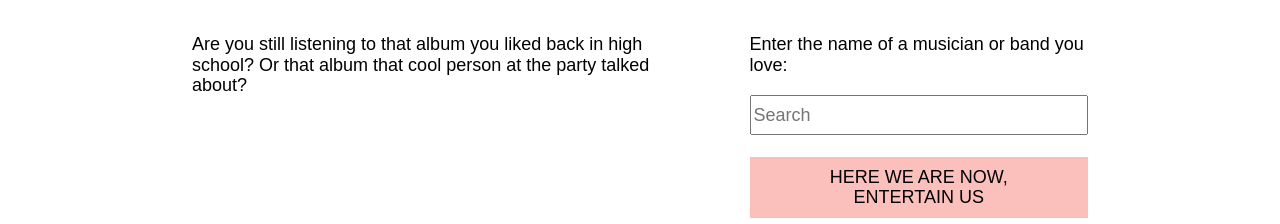
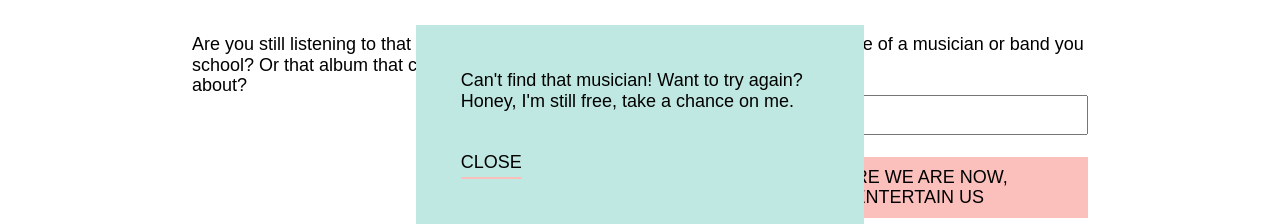
Before and after one commit to lindacolumbus/LindaColumbusProject3, a React (Create React App) app: page / in a window 1280 px wide. Both pictures are taken after typing "Sample" into the empty fields and a click on the button "HERE WE ARE NOW, ENTERTAIN US". Shown: the part 576-800 px from the top of the page. Built offline with nearby package versions, Linux system fonts and the light colour scheme; no server answers; a web font is replaced by a local one.

Commit message:
added modal display for error handling

```diff
--- a/src/Footer.js
+++ b/src/Footer.js
@@ -1,7 +1,7 @@
 function Footer() {
     return(
         <footer>
-            <p>Created at <a href="https://junocollege.com/" target="_blank" rel="noreferrer">Juno College</a> by <a href="https://github.com/lindacolumbus?tab=repositories" target="_blank" rel="noreferrer">Linda Columbus</a></p>
+            <p>Created at <a href="https://junocollege.com/" target="_blank" rel="noreferrer">Juno College</a> by <a href="http://www.lindacolumbus.ca" target="_blank" rel="noreferrer">Linda Columbus</a></p>
             <p></p>
         </footer>
     )
--- a/src/MusicRecommendations.js
+++ b/src/MusicRecommendations.js
@@ -7,6 +7,9 @@ function MusicRecommendations(props) {
     // state to hold number of API results rendered to the page
     const [batch, setBatch] = useState(4);
 
+    // function for whether or not error message modal is visible or not
+    let [modalVisible, setModalVisible] = useState(false);
+
     // event handler, increase number of API results rendered to the page +4
     const moreResults = () => {
         setBatch(batch + 4)
@@ -15,7 +18,7 @@ function MusicRecommendations(props) {
     useEffect(() => {
         const proxiedUrl = 'https://tastedive.com/api/similar';
 
-        // Only return once if user passes a value and submits the form
+        // only return once if user passes a value and submits the form
         if (props.searchedMusician) {
 
             const url = new URL('https://proxy.hackeryou.com');
@@ -38,7 +41,7 @@ function MusicRecommendations(props) {
                     // make a copy of the array to not mutate original fetched data
                     const allData = [...results];
 
-                    // Specific error handling since API always returns a successful call, even if it's an invalid parameter
+                    // specific error handling since API always returns a successful call, even if it's an invalid parameter
                     if (jsonResponse.Similar.Info[0].Type === 'music') {
                         setMusicReco(allData);
 
@@ -47,9 +50,9 @@ function MusicRecommendations(props) {
                     }
                 })
                 .catch((error) => {
-                    // Modal error display
+                    // modal error display; if error occurs, let the modal be visible
                     if (error.message) {
-                        alert('caught the error')
+                        setModalVisible(true)
                     }
                 })
             }
@@ -59,15 +62,15 @@ function MusicRecommendations(props) {
     return (
         <>
             <section className="musicResults">
-                {/* Conditional operator, changing the on-screen message depending on whether or not the form has been submitted */}
-                {props.searchedMusician
+                {/* conditional operator, changing the on-screen message depending on whether or not the form has been submitted */}
+                {musicReco.length >= 4
                 ? <p className="resultsHeading">Ok, so you like <span>{props.searchedMusician}</span>, but have you heard of...</p>
                 : <p>You spin me right round, baby, right round...</p>}
 
                 {
                     musicReco.map(musician => {
                         return (
-                            // Pass retrieved API data as props to child component
+                            // pass retrieved API data as props to child component
                             <MusicResults
                                 key={musician.yID}
                                 name={musician.Name}
@@ -78,16 +81,23 @@ function MusicRecommendations(props) {
                         )}
                     )
                 }
-
-                {/* Create component for modal? Pass toggle state as props??? */}
-
             </section>
             <div className="loadMore">
-                {/* Only show "load more results" button after first batch of four results are rendered */}
-                {props.searchedMusician
+                {/* only show "load more results" button after first batch of four results are rendered */}
+                {musicReco.length >= 4
                     ? <button onClick={moreResults}>Gimme, gimme more</button>
                     : null}
             </div>
+            {/* if error message occurs, display the modal */}
+            {modalVisible === true
+            ?
+                <div className="modal">
+                    <p>Can't find that musician! Want to try again? Honey, I'm still free, take a chance on me.</p>
+                    <button onClick={() => {setModalVisible(false)}}>Close</button>
+                </div>
+            : null
+            }
+
         </>
     )
 }
--- a/src/Styles.css
+++ b/src/Styles.css
@@ -62,6 +62,7 @@ a {
     width: 70%;
     max-width: 1100px;
     margin: 0 auto;
+    position: relative;
 }
 
 /* User search form */
@@ -107,6 +108,8 @@ button.submit {
 article {
     display: grid;
     grid-template-rows: 1fr 1.25fr;
+    border: 5px dashed #fbc0bc;
+    padding: 30px;
 }
 
 p.resultsHeading {
@@ -124,11 +127,6 @@ h2 {
 span {
     text-transform: capitalize;
     font-weight: 600;
-}
-
-article {
-    border: 5px dashed #fbc0bc;
-    padding: 30px;
 }
 
 li {
@@ -154,6 +152,22 @@ footer {
     background-color: #fbc0bc57;
     padding: 20px 0;
     margin-top: 50px;
+}
+
+/* Error modal */
+.modal {
+    position: absolute;
+    background-color: #BEE8E1;
+    height: 60%;
+    width: 50%;
+    top: 10%;
+    left: 25%;
+    padding: 5%;
+}
+
+.modal button {
+    border-bottom: 2px solid #fbc0bc;
+    padding: 40px 0 5px 0;
 }
 
 /* Media Queries */
```
